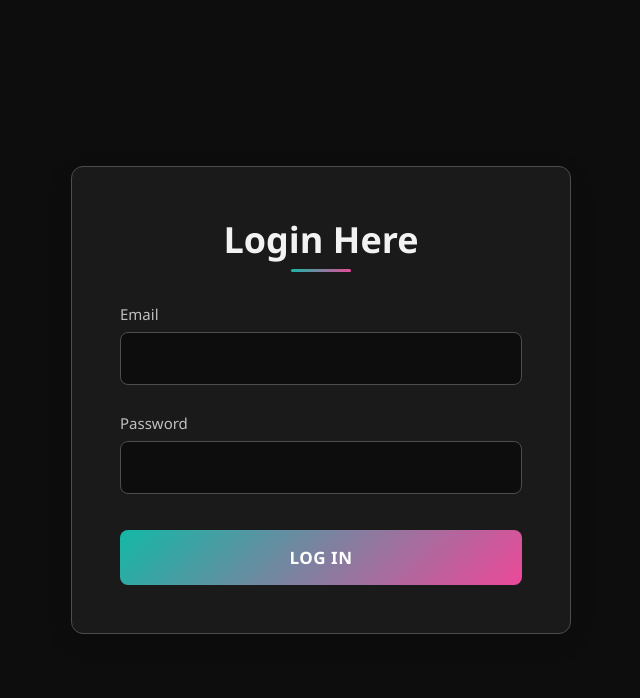
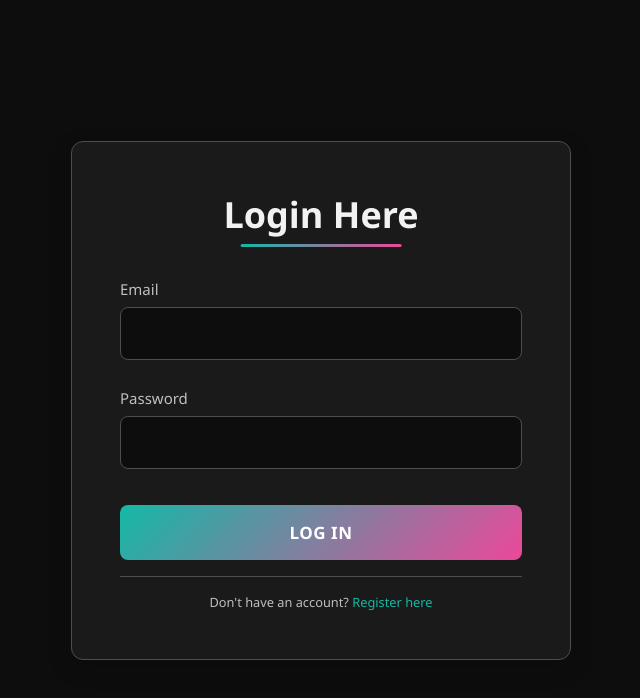
Before and after one commit to TryFailCryTryAgain/Webbshop, a React (Vite) app in the folder client/: page /login in a window 1280 px wide. Shown: the top 698 px of the page, without its empty margins (319-959 px from the left). Built offline with nearby package versions, Linux system fonts and the light colour scheme.

Commit message:
updated styling

```diff
--- a/client/src/style/components/_login.scss
+++ b/client/src/style/components/_login.scss
@@ -42,7 +42,7 @@
                 bottom: -0.5rem;
                 left: 50%;
                 transform: translateX(-50%);
-                width: 60px;
+                width: 40%;
                 height: 3px;
                 background: linear-gradient(135deg, $primary, $secondary);
                 border-radius: 2px;
@@ -122,6 +122,29 @@
             &:focus {
                 outline: none;
                 box-shadow: 0 0 0 3px rgba($primary, 0.3);
+            }
+        }
+
+        .form-footer {
+            text-align: center;
+            margin-top: 1rem;
+            padding-top: 1rem;
+            border-top: 1px solid $border;
+
+            p {
+                color: $text-muted;
+                font-size: 0.8rem;
+
+                a {
+                    color: $primary;
+                    text-decoration: none;
+                    transition: color 0.3s ease;
+
+                    &:hover {
+                        color: $secondary;
+                        text-decoration: underline;
+                    }
+                }
             }
         }
     }
--- a/client/src/style/components/_register.scss
+++ b/client/src/style/components/_register.scss
@@ -42,7 +42,7 @@
                 bottom: -0.375rem;
                 left: 50%;
                 transform: translateX(-50%);
-                width: 60px;
+                width: 40%;
                 height: 2px;
                 background: linear-gradient(135deg, $primary, $secondary);
                 border-radius: 1px;
--- a/client/src/style/main.css
+++ b/client/src/style/main.css
@@ -569,7 +569,7 @@
   bottom: -0.5rem;
   left: 50%;
   transform: translateX(-50%);
-  width: 60px;
+  width: 40%;
   height: 3px;
   background: linear-gradient(135deg, #14B8A6, #EC4899);
   border-radius: 2px;
@@ -636,6 +636,25 @@
 .login-container .login-form button:focus {
   outline: none;
   box-shadow: 0 0 0 3px rgba(20, 184, 166, 0.3);
+}
+.login-container .login-form .form-footer {
+  text-align: center;
+  margin-top: 1rem;
+  padding-top: 1rem;
+  border-top: 1px solid #4D4D4D;
+}
+.login-container .login-form .form-footer p {
+  color: #BFBFBF;
+  font-size: 0.8rem;
+}
+.login-container .login-form .form-footer p a {
+  color: #14B8A6;
+  text-decoration: none;
+  transition: color 0.3s ease;
+}
+.login-container .login-form .form-footer p a:hover {
+  color: #EC4899;
+  text-decoration: underline;
 }
 
 @media (min-width: 768px) {
@@ -785,7 +804,7 @@
   bottom: -0.375rem;
   left: 50%;
   transform: translateX(-50%);
-  width: 60px;
+  width: 40%;
   height: 2px;
   background: linear-gradient(135deg, #14B8A6, #EC4899);
   border-radius: 1px;
--- a/client/src/views/login.tsx
+++ b/client/src/views/login.tsx
@@ -21,6 +21,9 @@ const LoginPage = () => {
 
                     <button type="submit">Log in</button>
 
+                    <div className="form-footer">
+                        <p>Don't have an account? <a href="/register">Register here</a></p>
+                    </div>
                 </form>
 
             </main>
```
Also changed, not shown: 1 other file (tests, documents, lock files or other folders).
